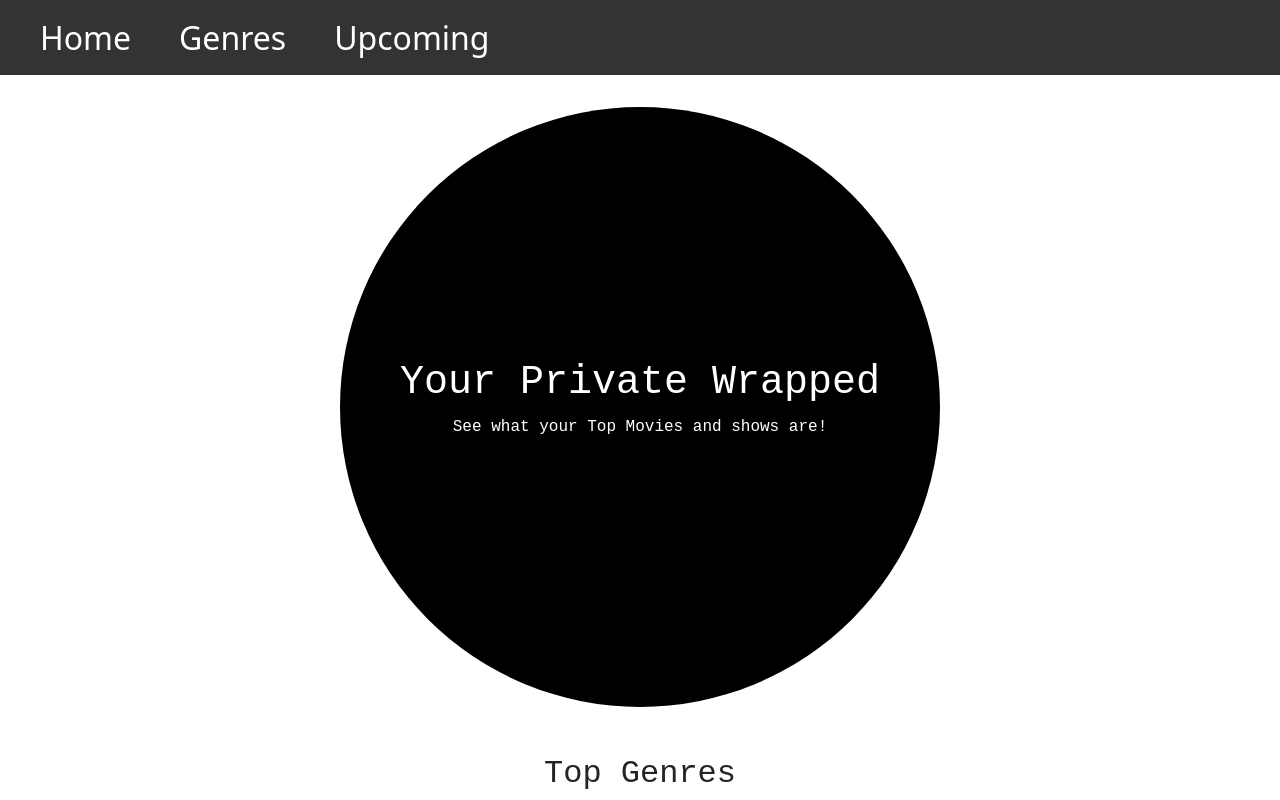
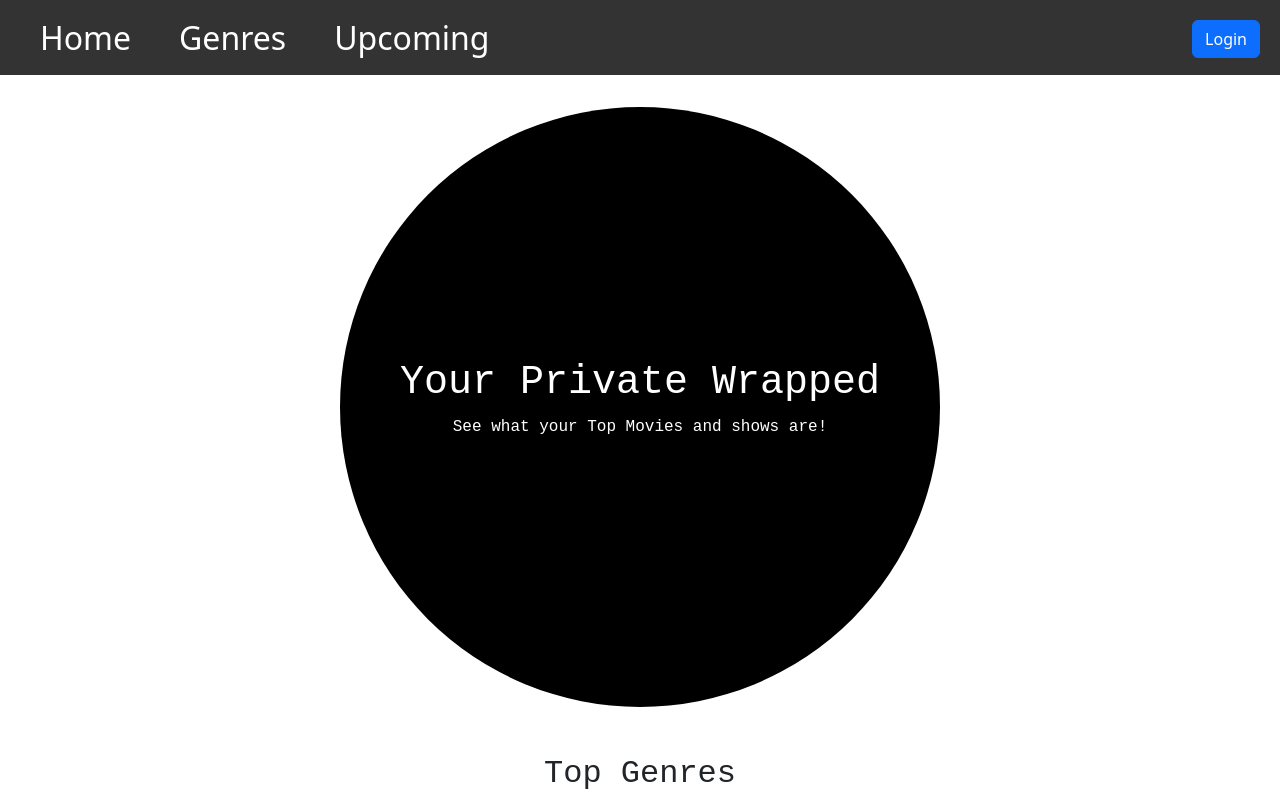
Before and after one commit to Ethan215/Movie-Community-Platform, a React (Create React App) app: page /user/1/privateWrapped in a window 1280 px wide. Shown: the top 800 px of the page. Built offline with nearby package versions, Linux system fonts and the light colour scheme; no server answers; the database is empty; a web font is replaced by a local one; what smooth-scroll would draw is missing.

Commit message:
added user dropdown in wrapped

```diff
--- a/src/components/PrivateWrapped.jsx
+++ b/src/components/PrivateWrapped.jsx
@@ -1,4 +1,4 @@
-import React, { useState, useEffect, useCallback } from "react";
+import React, { useState, useEffect } from "react";
 import { useParams } from 'react-router-dom';
 import { db } from '../contexts/firebase';
 import { collection, query, where, getDocs } from 'firebase/firestore';
@@ -9,6 +9,7 @@ import { Movies } from "./PrivateWrappedMovies";
 import JsonData from "./SampleData.json";
 import SmoothScroll from "smooth-scroll";
 import "./PrivateWrapped.css";
+import UserDropdown from "../UserDropdown";
 
 // import { useParams } from 'react-router-dom';
 // import { db } from '../contexts/firebase'
@@ -121,7 +122,8 @@ const PrivateWrapped = () => {
   }, []);
 
   return (
-    isLoading ? <div>Loading...</div> :
+    isLoading ? <><div>Loading...</div><UserDropdown /></> :
+    <>
       <div>
         <Header data={landingPageData.Header} />
         <Genres topThreeGenres={topThreeGenres} />
@@ -133,7 +135,8 @@ const PrivateWrapped = () => {
           topThreeMovies={topFiveMovies.slice(0, 3)}
         />
       </div>
-
+    <UserDropdown />
+    </>
   );
 };
 
```
